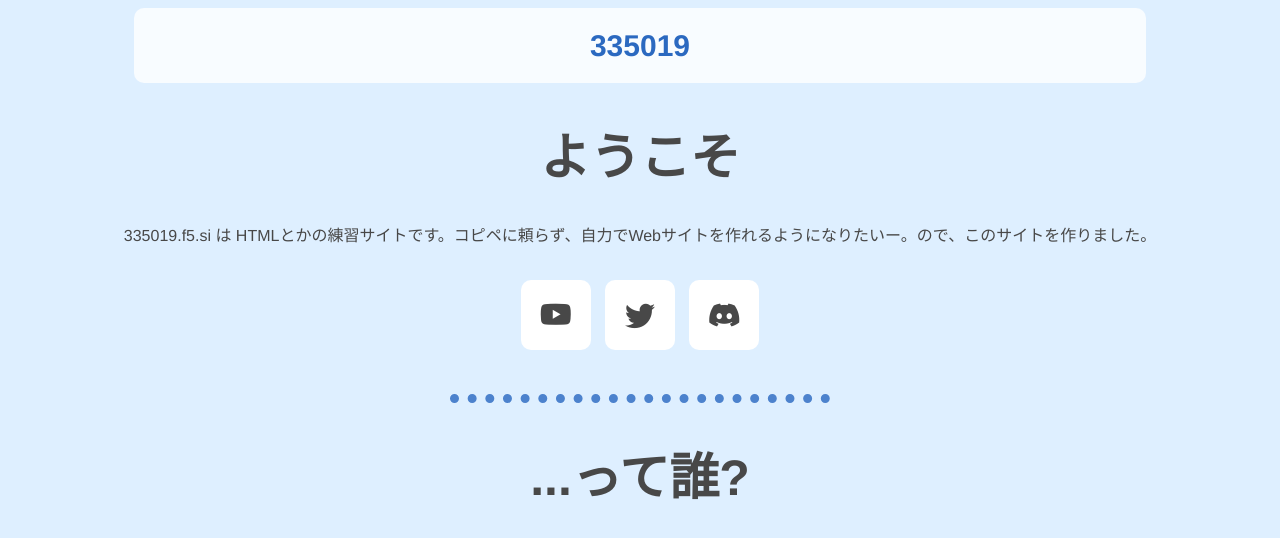
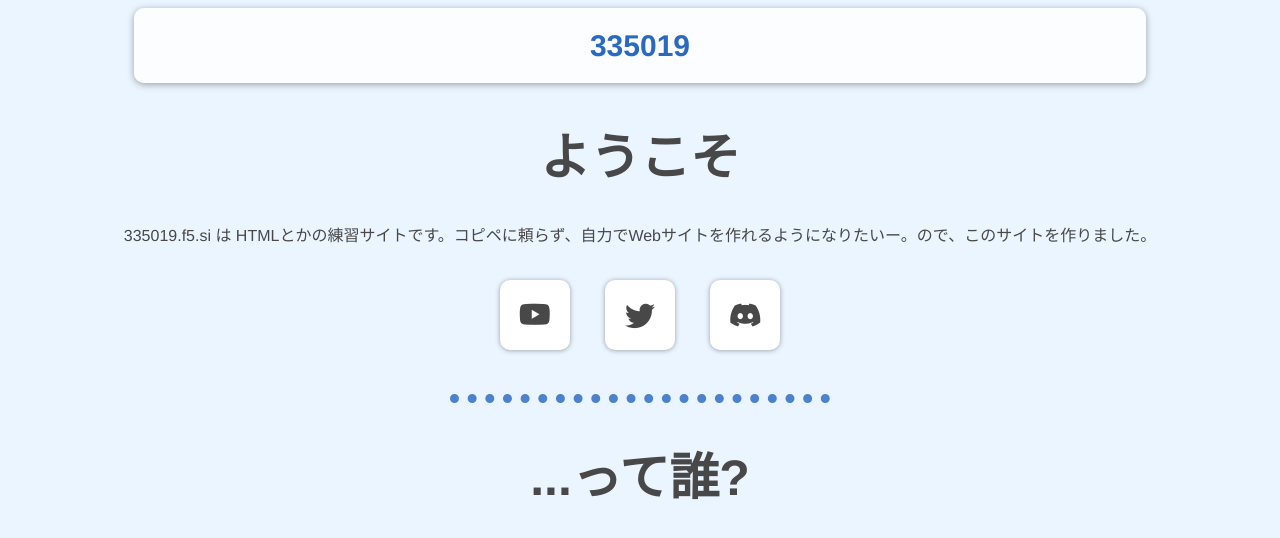
Before and after one commit to eimax9668/335019.github.io, a plain HTML site: page index.html in a window 1280 px wide. Drawn offline with nearby package versions, Linux system fonts and the light colour scheme.

Commit message:
影をつけた

```diff
--- a/style.css
+++ b/style.css
@@ -1,5 +1,5 @@
 
-body{ background-color: rgb(222, 239, 255);}
+body{ background-color: rgb(234, 245, 255);}
 *,body{
     font-family:  helvetica , "Noto Sans JP";
     text-decoration:none;
@@ -23,6 +23,7 @@ p{ color:rgb(72, 72, 72);}
     align-items: center;
     justify-content: center;
     font-size:30px;
+    box-shadow: 0px 1.5px 7px 0px rgba(0, 0, 0, 0.35);
 }
 
 .button{
@@ -39,24 +40,27 @@ border-radius: 10px;
     display: flex;
     justify-content: center;
     align-items: center;
+    box-shadow: 0px 0.5px 5px 0px rgba(0, 0, 0, 0.35);
+
 }
 .phone{display: none;}
 
-@media screen and (max-width:768px) {
+@media screen and (max-width:950px) {
     .phone{display: block;}
 }
 
 .sns-buttons{
     display: flex;
-    margin-right: 40%;
-    margin-left: 40%;
-}
+    max-width: 25%;
+    margin: auto;}
 
-@media screen and (max-width:768px) {
+@media screen and (max-width:950px) {
     .sns-buttons{
         display: flex;
         margin-right: 10%;
         margin-left: 10%;
+        max-width: 90%;
+
     }
 }
 
```
